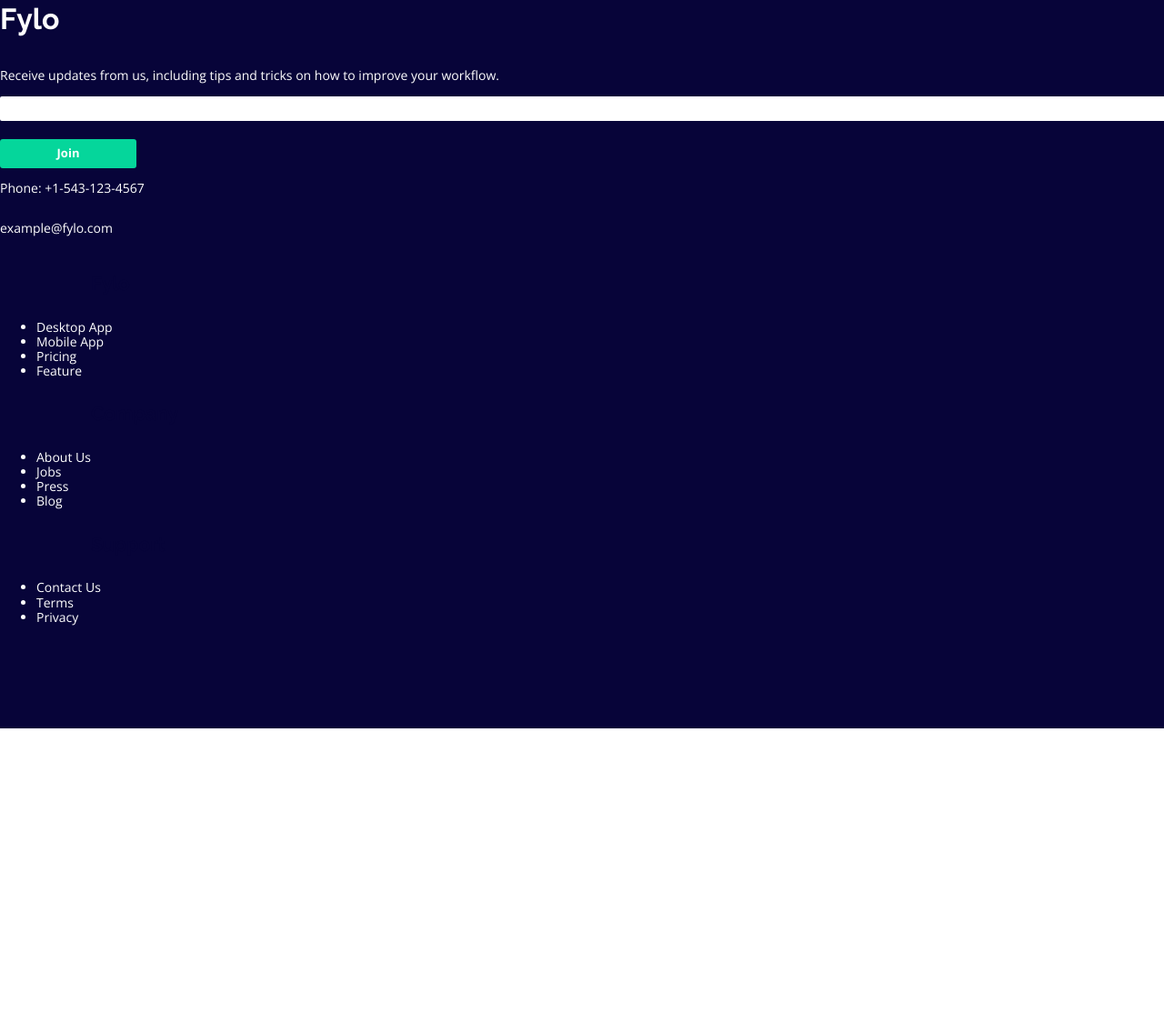
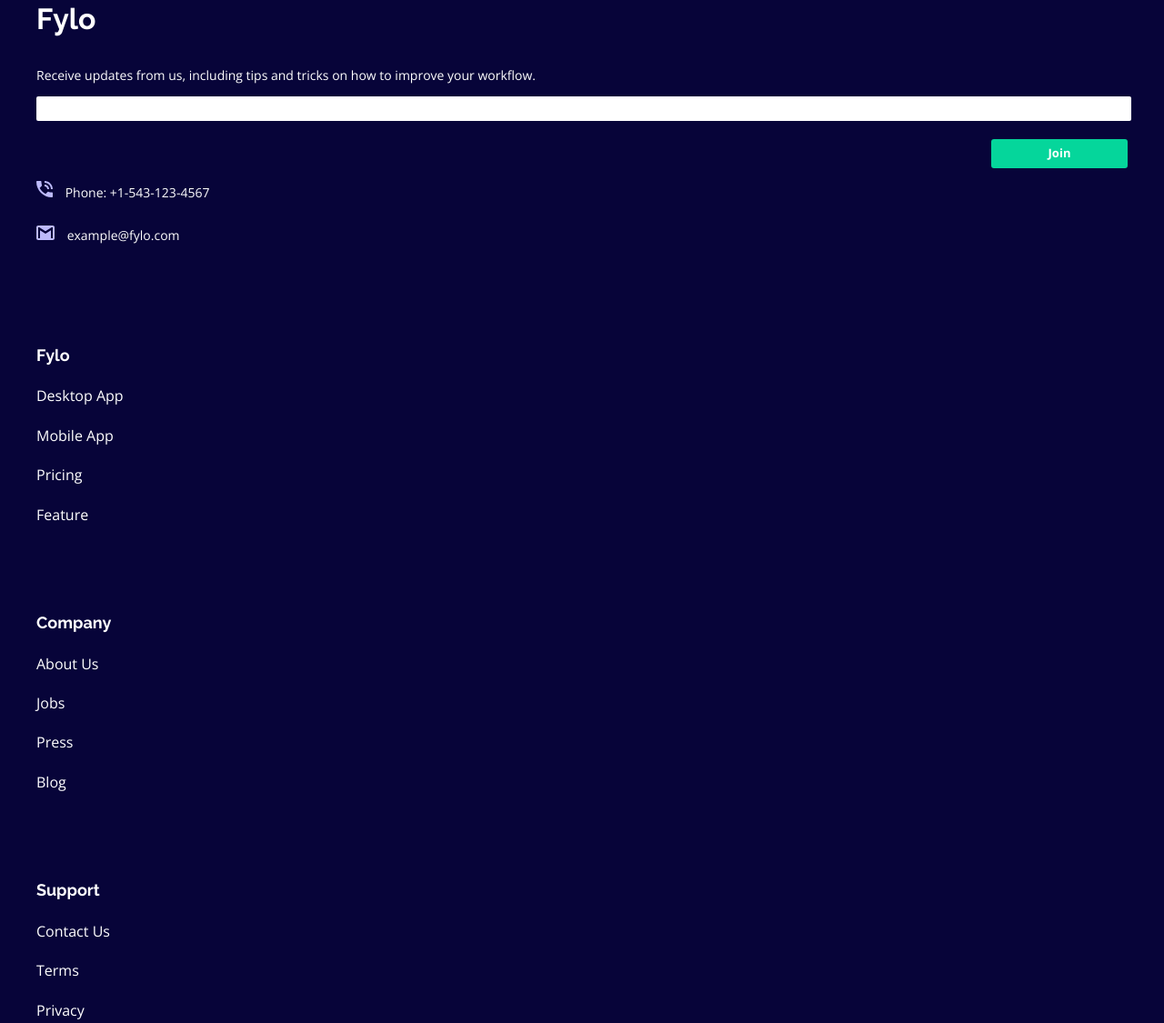
Before and after one commit to KellyTrindade/Frontend-Mentor-Challenges, a plain HTML site: page Fylo-landing-page/index.html in a window 1280 px wide. Shown: the part 5521-6646 px from the top of the page at 91% size. Before the commit the page ends 6322 px from the top, so only its background shows below. Drawn offline with nearby package versions, Linux system fonts and the light colour scheme.

Commit message:
Finalizando estilização do rodapé.

```diff
--- a/Fylo-landing-page/css/styles.css
+++ b/Fylo-landing-page/css/styles.css
@@ -42,6 +42,11 @@ input[type=button]
 
     font-size: 22px;
     font-weight: 700;
+}
+
+input[type=button]:hover
+{
+    cursor: pointer;
 }
 
 .btn-get-started
@@ -192,7 +197,7 @@ header div input[type=button]
 footer
 {
     background-color: hsl(243, 87%, 12%);
-    padding: 100px 0;
+    padding: 100px 40px;
 
     text-align: left;
     color: white;
@@ -231,4 +236,33 @@ footer div > input[type=button]
     height: 32px;
     font-size: 13px;
     padding: 0;
+
+    align-self: flex-end;
 }
+
+footer nav > h2
+{
+    color: white;
+    font-size: 18px;
+
+    margin-top: 100px;
+}
+
+footer nav > h2, ul, li
+{
+    padding: 0;
+}
+
+footer nav ul li
+{
+    list-style-type: none;
+
+    font-size: 16px;
+    margin-top: 25px;
+}
+
+footer nav ul li > a
+{
+    text-decoration: none;
+    color: white;
+}
--- a/Fylo-landing-page/index.html
+++ b/Fylo-landing-page/index.html
@@ -137,36 +137,37 @@
       </div>
 
       <div class="contact">
-        <p>Phone: +1-543-123-4567</p>
 
-        <p>example@fylo.com</p>
+        <p><img src="./images/icon-phone.svg" style="margin-right: 10px;"> Phone: +1-543-123-4567</p>
+
+        <p><img src="./images/icon-email.svg" style="margin-right: 10px;"> example@fylo.com</p>
       </div>
 
       <nav>
         <h2>Fylo</h2>
 
         <ul>
-          <li>Desktop App</li>
-          <li>Mobile App</li>
-          <li>Pricing</li>
-          <li>Feature</li>
+          <li><a href="#">Desktop App</a></li>
+          <li><a href="#">Mobile App</a></li>
+          <li><a href="#">Pricing</a></li>
+          <li><a href="#">Feature</a></li>
         </ul>
 
         <h2>Company</h2>
 
         <ul>
-          <li>About Us</li>
-          <li>Jobs</li>
-          <li>Press</li>
-          <li>Blog</li>
+          <li><a href="#">About Us</a></li>
+          <li><a href="#">Jobs</a></li>
+          <li><a href="#">Press</a></li>
+          <li><a href="#">Blog</a></li>
         </ul>
 
         <h2>Support</h2>
 
         <ul>
-          <li>Contact Us</li>
-          <li>Terms</li>
-          <li>Privacy</li>
+          <li><a href="#">Contact Us</a></li>
+          <li><a href="#">Terms</a></li>
+          <li><a href="#">Privacy</a></li>
         </ul>
       </nav>
     </footer>
```
